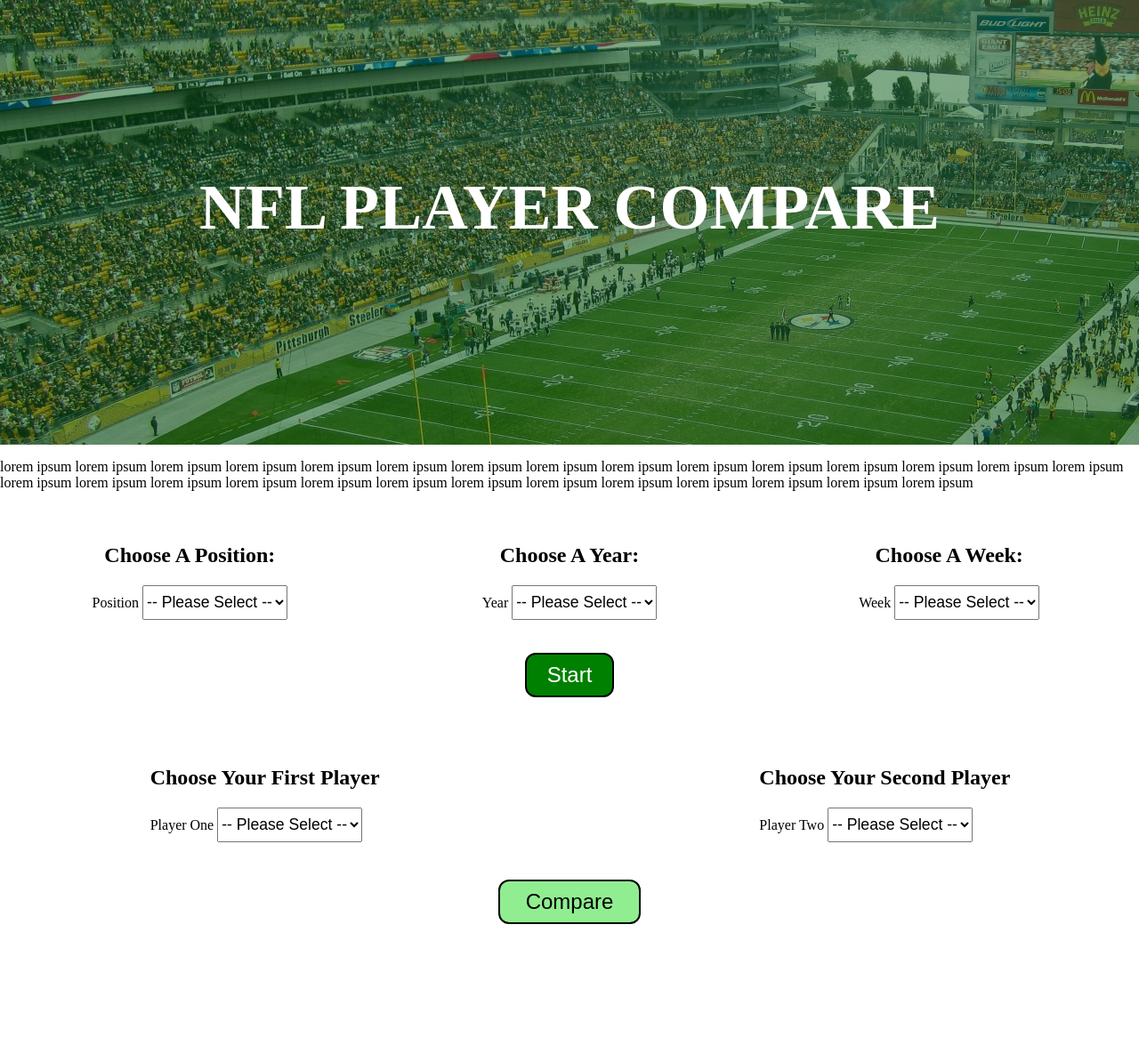
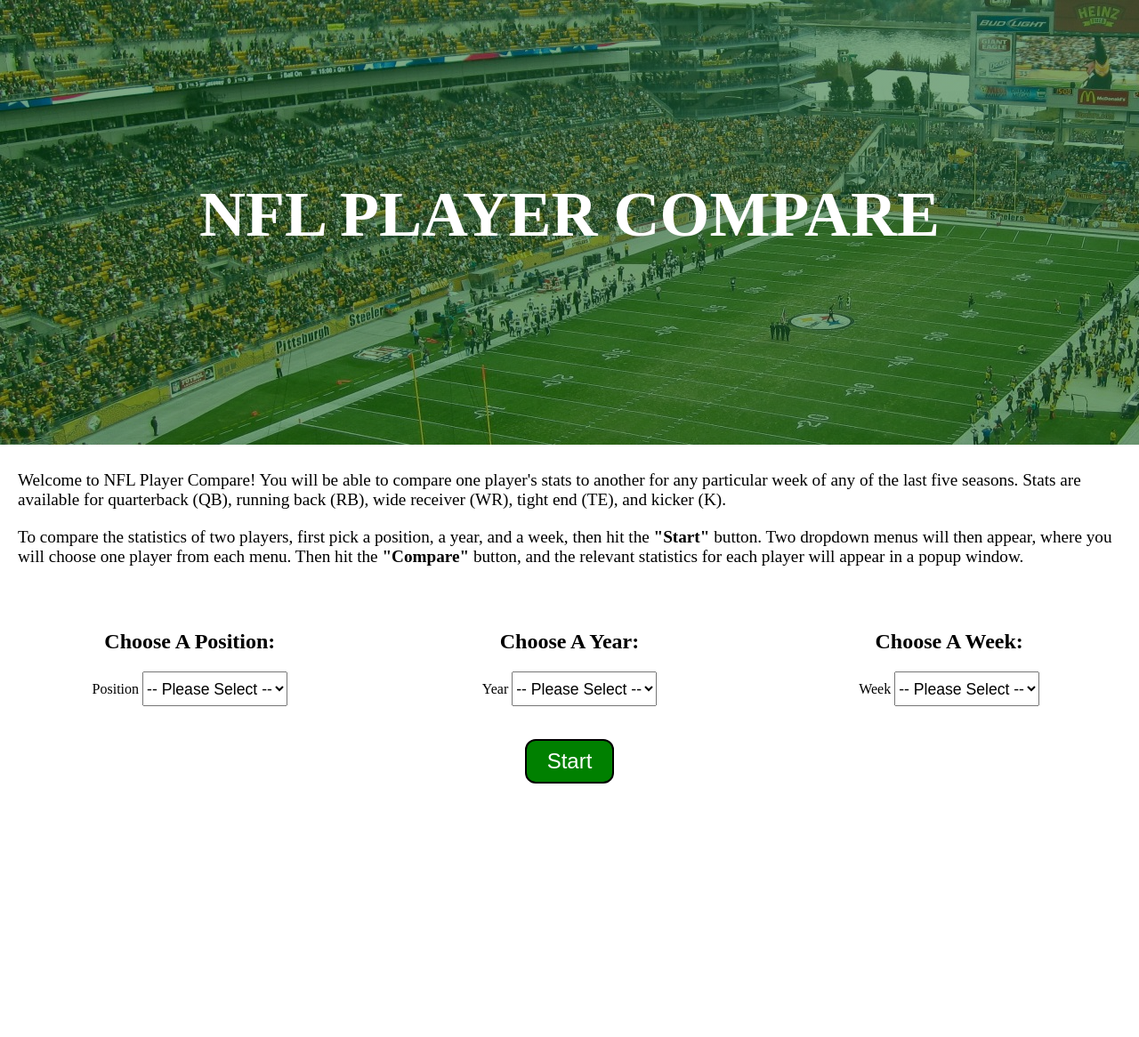
Before and after one commit to GrimmOutlook/player-compare, a PHP site: page / in a window 1280 px wide. Shown: the whole page at 89% size. Before the commit the page ends 1039 px from the top, so only its background shows below. Run offline with PHP 8.4, Linux system fonts and the light colour scheme; some libraries are stand-ins or nearby versions.

Commit message:
Styles and layout finalized.  Problem with the jquery addClass() method to hide player dropdown menus resolved.

```diff
--- a/index.html
+++ b/index.html
@@ -17,7 +17,8 @@
     </div>
 
     <div class="instructions">
-      <p>lorem ipsum lorem ipsum lorem ipsum lorem ipsum lorem ipsum lorem ipsum lorem ipsum lorem ipsum lorem ipsum lorem ipsum lorem ipsum lorem ipsum lorem ipsum lorem ipsum lorem ipsum lorem ipsum lorem ipsum lorem ipsum lorem ipsum lorem ipsum lorem ipsum lorem ipsum lorem ipsum lorem ipsum lorem ipsum lorem ipsum lorem ipsum lorem ipsum</p>
+      <p>Welcome to NFL Player Compare!  You will be able to compare one player's stats to another for any particular week of any of the last five seasons.  Stats are available for quarterback (QB), running back (RB), wide receiver (WR), tight end (TE), and kicker (K).</p>
+      <p>To compare the statistics of two players, first pick a position, a year, and a week, then hit the <b>"Start"</b> button.  Two dropdown menus will then appear, where you will choose one player from each menu.  Then hit the <b>"Compare"</b> button, and the relevant statistics for each player will appear in a popup window.</p>
     </div>
 
     <div class="form-position">
@@ -95,7 +96,7 @@
       </a>
     </div>
 
-    <div class="form-playerOne">  <!-- hide -->
+    <div class="form-playerOne hide">  <!-- hide -->
       <form name="player-one" method="POST" action="">
         <h2 align="left">Choose Your First Player</h2>
           <div class="form-group">
@@ -110,7 +111,7 @@
       </form>
     </div>
 
-    <div class="form-playerTwo">  <!-- hide -->
+    <div class="form-playerTwo hide">  <!-- hide -->
       <form name="player-two" method="POST" action="">
         <h2 align="left">Choose Your Second Player</h2>
           <div class="form-group">
@@ -125,7 +126,7 @@
       </form>
     </div>
 
-    <div class="compare-button">  <!-- hide -->
+    <div class="compare-button hide">  <!-- hide -->
       <a>
        <button type="submit" class="compare-initial">Compare</button>
       </a>
@@ -153,7 +154,6 @@
             </aside>
 
             <div class="player-one-stats">
-              <h2></h2>
               <div id="playerOne-stat-display" class="player-one-stats"></div>
             </div>
 
@@ -168,7 +168,6 @@
           </aside>
 
           <div class="player-two-stats">
-              <h2></h2>
               <div id="playerTwo-stat-display" class="player-two-stats">
               </div>
           </div>
--- a/js/app.js
+++ b/js/app.js
@@ -25,7 +25,7 @@ function getPlayersFromAPI(state, callback){
       position: state.selected.position,
       format: 'json'
     },
-    dataType: 'json',
+    dataType: 'jsonp',
     method: 'GET',
     success: callback
   };
@@ -64,7 +64,7 @@ function displayDropdown(playerData){
   $('.player-list').html(resultElement);
 }
 
-// Fxn that sorts names alphabetically in both player-list dropdown menu:
+// Fxn that sorts names alphabetically in both player-list dropdown menus:
 function alphaSort(a, b) {
     var playerA = a.alpha.toUpperCase();
     var playerB = b.alpha.toUpperCase();
@@ -168,7 +168,7 @@ function displayStats(state){
   displayPhoto(playerOneObject, playerTwoObject);
 }
 
-//
+//Fxn that compares the stats listed between both players and highlights the stat that is greater:
 function compare(playerOneStats, playerTwoStats){
   for (var k = 0; k < 10; k++){
     var statKeyOne = Object.keys(playerOneStats)[k];
@@ -210,13 +210,13 @@ function initialSelect(){
     state.selected.position = $('#position-choice').val();
     state.selected.year = $('#year').val();
     state.selected.week = $('#week').val();
-      // if ((state.selected.position != "no-choice") && (state.selected.year != "no-choice") && (state.selected.week != "no-choice")){
+      if ((state.selected.position != "no-choice") && (state.selected.year != "no-choice") && (state.selected.week != "no-choice")){
         getPlayersFromAPI(state, displayDropdown);
-      //   $('.hide').removeClass();
-      // }
-      // else{
-      //   alert("Please pick a position, a year, and a week!");
-      // }
+      $('.hide').removeClass('hide');
+      }
+      else{
+        alert("Please pick a position, a year, and a week!");
+      }
   });
 }
 
--- a/stylesheets/grid.css
+++ b/stylesheets/grid.css
@@ -55,13 +55,13 @@
 
 .form-playerOne {
   grid-area: form-playerOne;
-  justify-self: end;
+  justify-self: center;
   align-self: center;
 }
 
 .form-playerTwo {
   grid-area: form-playerTwo;
-  justify-self: start;
+  justify-self: center;
   align-self: center;
 }
 
--- a/stylesheets/main.css
+++ b/stylesheets/main.css
@@ -4,14 +4,14 @@ body {
 }
 
 .hide {
-  display: none;
+  visibility: hidden;
 }
 
 
 /*-------------------  1st Page Mobile Stack Styles  ---------------------------------*/
 
 .big-image {
-  height: 200px;
+  height: 300px;
   max-width: 100%;
   background-image: linear-gradient(
       rgba(0, 85, 15, 0.5),
@@ -26,11 +26,7 @@ body {
   color: white;
   text-transform: uppercase;
   margin: auto;
-  padding-top: 25%;
-  /*position: fixed;
-  top: 25%;
-  left: 22%;*/
-  font-size: 5vw;
+  font-size: 3.5em;
 }
 
 
@@ -53,12 +49,15 @@ body {
     color: white;
     text-transform: uppercase;
     margin: auto;
-    padding-top: 15%;
-    /*position: fixed;
-    top: 25%;
-    left: 22%;*/
-    font-size: 4.5rem;
+    /*padding-top: 15%;*/
+    font-size: 4.5em;
   }
+
+  .instructions {
+    padding: 10px 20px;
+    font-size: 1.2em;
+  }
+
 }
 
 
@@ -96,6 +95,11 @@ select {
 
 .masthead {
   background-color: #009933;
+}
+
+.big-image h1 {
+  position: relative;
+  top: 40%;
 }
 
 .player-one-info {
@@ -163,4 +167,14 @@ select {
     margin-left: 3%;
   }
 
+  #playerOne-logo, #playerTwo-logo, .player-one-stats, .player-two-stats {
+    padding-top: 20px;
+  }
+
+  .masthead p {
+    height: 75px;
+    margin: 12.5px;
+    padding-top:2.5px;
+  }
+
 }
```
Also changed, not shown: README.md (added).
